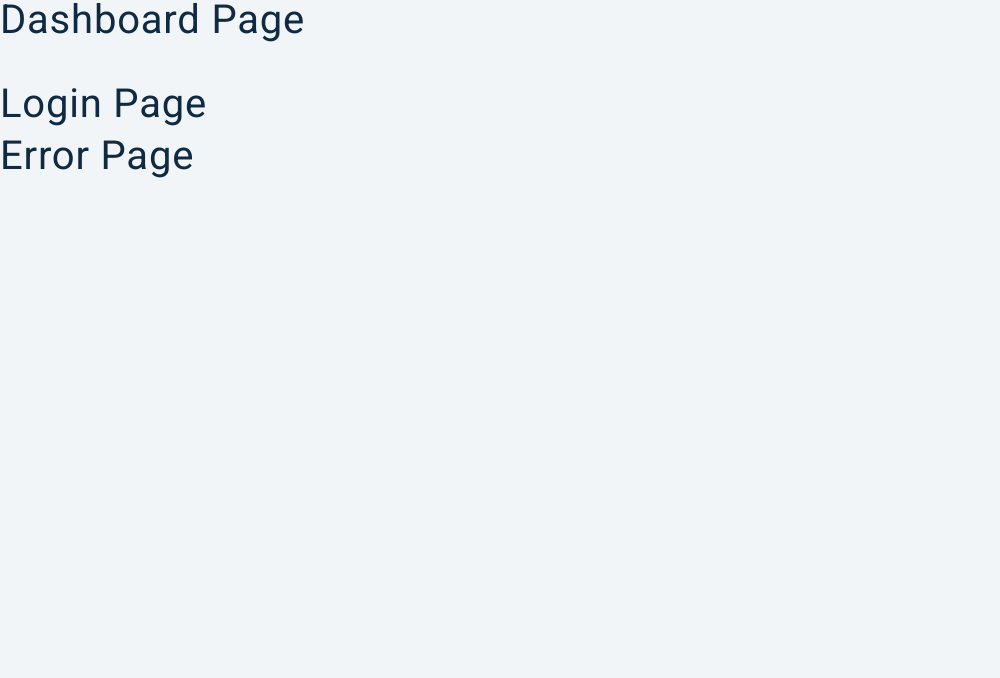
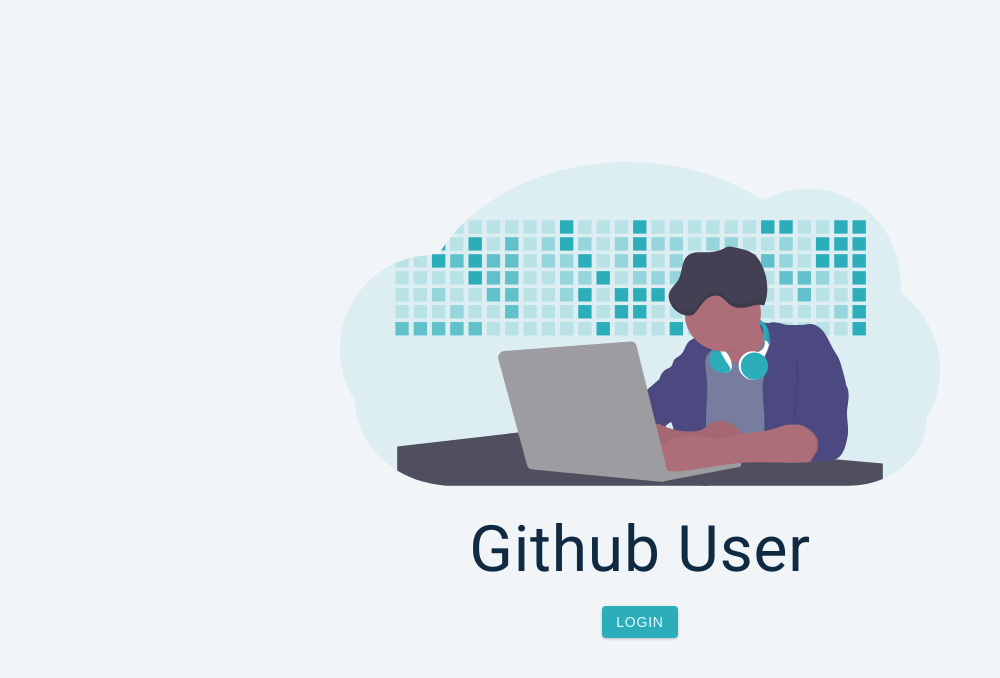
Before and after one commit to locaulker/github-search-users, a React (Create React App) app: page /login in a window 1280 px wide. Shown: the top 678 px of the page, without its empty margins (0-1000 px from the left). Built offline with nearby package versions, Linux system fonts and the light colour scheme.

Commit message:
basic navbar and pages setup

```diff
--- a/src/App.js
+++ b/src/App.js
@@ -1,15 +1,23 @@
-import React from 'react';
-import { Dashboard, Login, PrivateRoute, AuthWrapper, Error } from './pages';
-import { BrowserRouter as Router, Switch, Route } from 'react-router-dom';
+import React from "react"
+import { Dashboard, Login, PrivateRoute, AuthWrapper, Error } from "./pages"
+import { BrowserRouter as Router, Switch, Route } from "react-router-dom"
 
 function App() {
   return (
-    <div>
-      <Dashboard></Dashboard>
-      <Login />
-      <Error />
-    </div>
-  );
+    <Router>
+      <Switch>
+        <Route path="/" exact={true}>
+          <Dashboard></Dashboard>
+        </Route>
+        <Route path="/login">
+          <Login></Login>
+        </Route>
+        <Route path="*">
+          <Error></Error>
+        </Route>
+      </Switch>
+    </Router>
+  )
 }
 
-export default App;
+export default App
--- a/src/pages/Dashboard.js
+++ b/src/pages/Dashboard.js
@@ -1,13 +1,18 @@
-import React from 'react';
-import { Info, Repos, User, Search, Navbar } from '../components';
-import loadingImage from '../images/preloader.gif';
-import { GithubContext } from '../context/context';
+import React from "react"
+import { Info, Repos, User, Search, Navbar } from "../components"
+import loadingImage from "../images/preloader.gif"
+import { GithubContext } from "../context/context"
+
 const Dashboard = () => {
   return (
     <main>
-      <h2>Dashboard Page</h2>
+      <Navbar />
+      <Search />
+      <Info />
+      <User />
+      <Repos />
     </main>
-  );
-};
+  )
+}
 
-export default Dashboard;
+export default Dashboard
--- a/src/pages/Error.js
+++ b/src/pages/Error.js
@@ -1,9 +1,21 @@
-import React from 'react';
-import styled from 'styled-components';
-import { Link } from 'react-router-dom';
+import React from "react"
+import styled from "styled-components"
+import { Link } from "react-router-dom"
+
 const Error = () => {
-  return <h2>error page</h2>;
-};
+  return (
+    <Wrapper>
+      <div>
+        <h1>404</h1>
+        <h3>Sorry! The page you requested cannot be found.</h3>
+        <Link to="/" className="btn">
+          Back Home
+        </Link>
+      </div>
+    </Wrapper>
+  )
+}
+
 const Wrapper = styled.section`
   min-height: 100vh;
   display: grid;
@@ -17,5 +29,6 @@
     color: var(--clr-grey-3);
     margin-bottom: 1.5rem;
   }
-`;
-export default Error;
+`
+
+export default Error
--- a/src/pages/Login.js
+++ b/src/pages/Login.js
@@ -1,10 +1,20 @@
-import React from 'react';
-import { useAuth0 } from '@auth0/auth0-react';
-import styled from 'styled-components';
-import loginImg from '../images/login-img.svg';
+import React from "react"
+import { useAuth0 } from "@auth0/auth0-react"
+import styled from "styled-components"
+import loginImg from "../images/login-img.svg"
+
 const Login = () => {
-  return <h2>login page</h2>;
-};
+  return (
+    <Wrapper>
+      <div className="container">
+        <img src={loginImg} alt="Github user" />
+        <h1>Github User</h1>
+        <button className="btn">Login</button>
+      </div>
+    </Wrapper>
+  )
+}
+
 const Wrapper = styled.section`
   min-height: 100vh;
   display: grid;
@@ -20,5 +30,6 @@
   h1 {
     margin-bottom: 1.5rem;
   }
-`;
-export default Login;
+`
+
+export default Login
```
